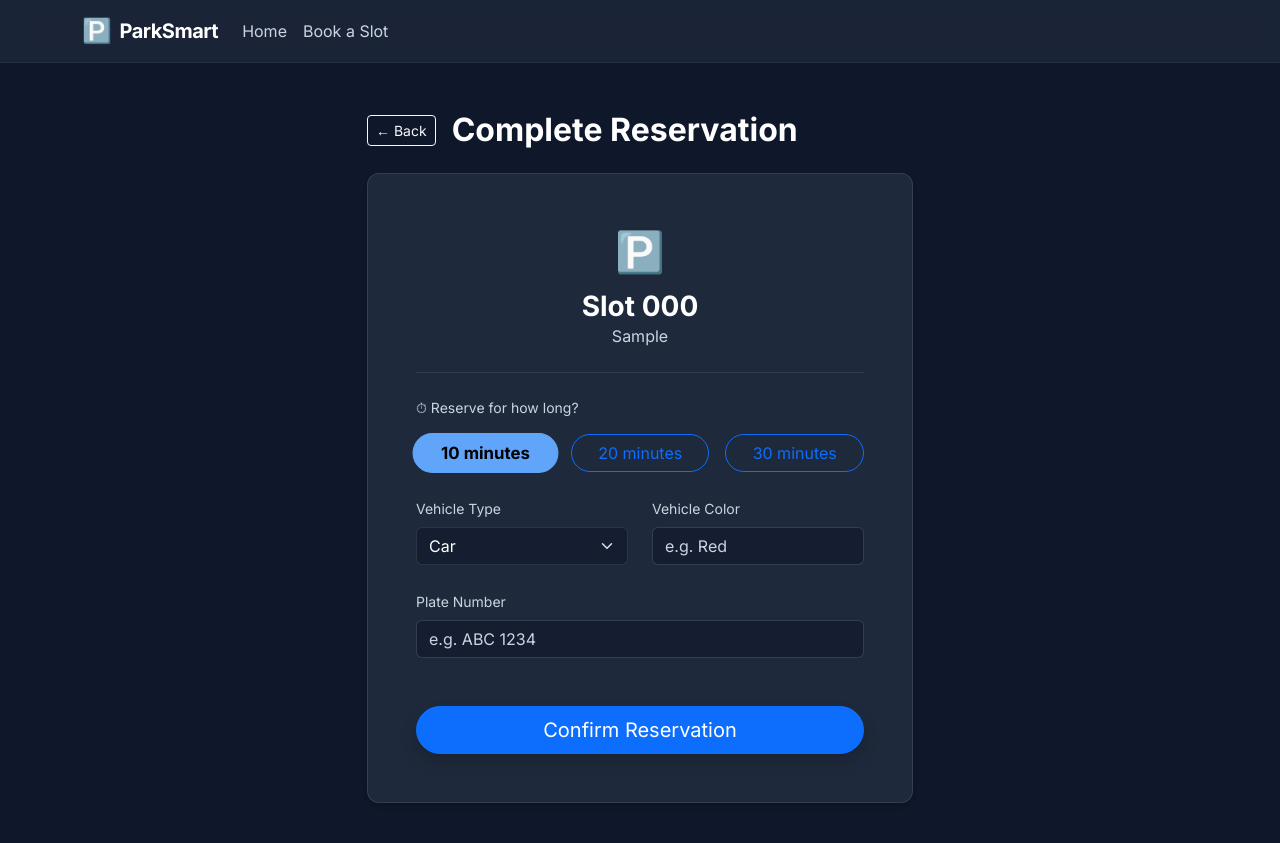
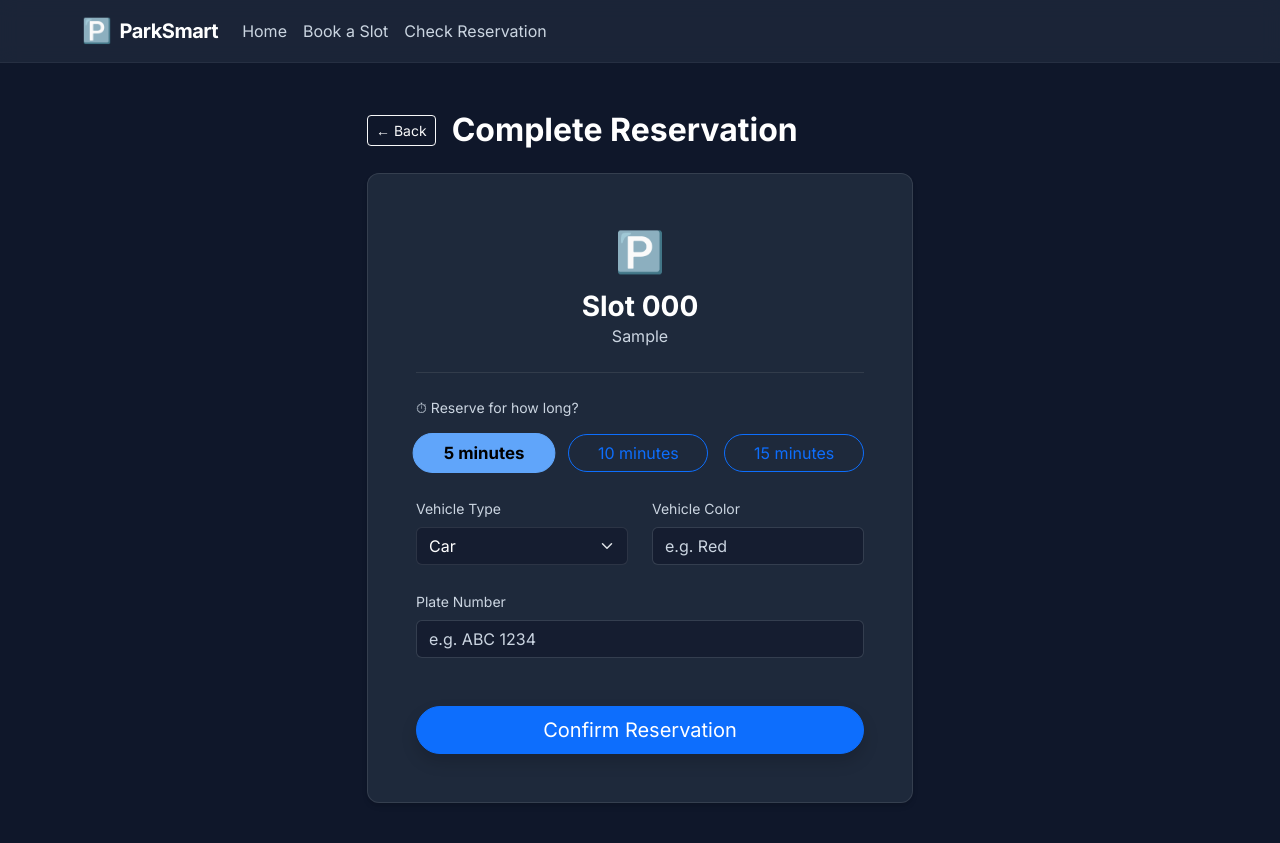
Before and after one commit to LabialDaryl/parkinglot_system, a Django app: page /book/1/ in a window 1280 px wide. Shown: the top 843 px of the page. Run offline with Django 5.2, Linux system fonts and the light colour scheme; tables that the repository leaves empty hold one stand-in row (values such as "Sample post").

Commit message:
add a check reservation

```diff
--- a/bookings/forms.py
+++ b/bookings/forms.py
@@ -10,16 +10,16 @@ class ReservationForm(forms.Form):
         widget=forms.HiddenInput(),
     )
     DURATION_CHOICES = [
+        (5, '5 minutes'),
         (10, '10 minutes'),
-        (20, '20 minutes'),
-        (30, '30 minutes'),
+        (15, '15 minutes'),
     ]
     duration_minutes = forms.ChoiceField(
         choices=DURATION_CHOICES,
         widget=forms.RadioSelect(attrs={
             'class': 'btn-check',
         }),
-        initial=10,
+        initial=5,
         label='Reserve for',
     )
     vehicle_type = forms.ChoiceField(
@@ -47,3 +47,18 @@ class ReservationForm(forms.Form):
             'placeholder': 'e.g. ABC 1234',
         })
     )
+
+    def clean_plate_number(self):
+        plate_number = self.cleaned_data.get('plate_number')
+        if plate_number:
+            # Check if this plate number already has an active or checked_in reservation
+            active_reservation = Reservation.objects.filter(
+                plate_number__iexact=plate_number,
+                status__in=['active', 'checked_in']
+            ).first()
+
+            if active_reservation:
+                raise forms.ValidationError(
+                    f"This vehicle (Plate: {plate_number}) already has an ongoing reservation."
+                )
+        return plate_number
--- a/bookings/models.py
+++ b/bookings/models.py
@@ -61,15 +61,15 @@ class Reservation(models.Model):
 
     slot = models.ForeignKey(ParkingSlot, on_delete=models.CASCADE, related_name='reservations')
     DURATION_CHOICES = [
+        (5, '5 minutes'),
         (10, '10 minutes'),
-        (20, '20 minutes'),
-        (30, '30 minutes'),
+        (15, '15 minutes'),
     ]
 
     booking_code = models.CharField(max_length=5, unique=True, db_index=True)
     reserved_at = models.DateTimeField(auto_now_add=True)
     expires_at = models.DateTimeField()
-    duration_minutes = models.IntegerField(choices=DURATION_CHOICES, default=10, help_text="Reservation duration in minutes")
+    duration_minutes = models.IntegerField(choices=DURATION_CHOICES, default=5, help_text="Reservation duration in minutes")
     status = models.CharField(max_length=20, choices=STATUS_CHOICES, default='active')
     checked_in_at = models.DateTimeField(null=True, blank=True)
 
--- a/bookings/urls.py
+++ b/bookings/urls.py
@@ -13,6 +13,7 @@ urlpatterns = [
     path('receipt/<str:booking_code>/', views.receipt_view, name='receipt'),
     path('status/<str:booking_code>/', views.check_status_api, name='check_status'),
     path('cancel/<str:booking_code>/', views.cancel_reservation_view, name='cancel_reservation'),
+    path('find/', views.find_reservation_view, name='find_reservation'),
 
     # ── Admin ─────────────────────────────────────────────────────────
     path('admin-panel/login/', views.admin_login_view, name='admin_login'),
--- a/bookings/views.py
+++ b/bookings/views.py
@@ -117,6 +117,22 @@ def check_status_api(request, booking_code):
         })
     except Reservation.DoesNotExist:
         return JsonResponse({'error': 'Reservation not found'}, status=404)
+
+
+def find_reservation_view(request):
+    """Handle booking code submission from the navbar modal."""
+    if request.method == 'POST':
+        booking_code = request.POST.get('booking_code', '').strip().upper()
+        if booking_code:
+            try:
+                reservation = Reservation.objects.get(booking_code=booking_code)
+                return redirect('confirmation', booking_code=reservation.booking_code)
+            except Reservation.DoesNotExist:
+                messages.error(request, f'Reservation {booking_code} not found.')
+        else:
+            messages.error(request, 'Please enter a valid booking code.')
+
+    return redirect(request.META.get('HTTP_REFERER', 'home'))
 
 
 def cancel_reservation_view(request, booking_code):
--- a/templates/base.html
+++ b/templates/base.html
@@ -39,6 +39,9 @@
                     <li class="nav-link-item">
                         <a class="nav-link {% if request.resolver_match.url_name == 'select_slot' %}active{% endif %}" href="{% url 'select_slot' %}">Book a Slot</a>
                     </li>
+                    <li class="nav-link-item">
+                        <a class="nav-link" href="#" data-bs-toggle="modal" data-bs-target="#checkReservationModal">Check Reservation</a>
+                    </li>
                 </ul>
                 <ul class="navbar-nav ms-auto">
                     {% if request.session.is_admin %}
@@ -68,6 +71,32 @@
         {% block content %}{% endblock %}
     </main>
 
+    <!-- Check Reservation Modal -->
+    <div class="modal fade" id="checkReservationModal" tabindex="-1" aria-labelledby="checkReservationModalLabel" aria-hidden="true">
+        <div class="modal-dialog modal-dialog-centered">
+            <div class="modal-content glass-panel">
+                <div class="modal-header border-bottom-0">
+                    <h5 class="modal-title" id="checkReservationModalLabel">Find Your Reservation</h5>
+                    <button type="button" class="btn-close btn-close-white" data-bs-dismiss="modal" aria-label="Close"></button>
+                </div>
+                <form method="POST" action="{% url 'find_reservation' %}">
+                    {% csrf_token %}
+                    <div class="modal-body py-4">
+                        <div class="mb-3">
+                            <label for="bookingCodeInput" class="form-label text-muted">Booking Code</label>
+                            <input type="text" class="form-control form-control-lg text-center fw-bold" id="bookingCodeInput" name="booking_code" placeholder="e.g. A9X2B4" required autocomplete="off">
+                            <div class="form-text mt-2 text-muted">Enter the 6-character code you received when booking.</div>
+                        </div>
+                    </div>
+                    <div class="modal-footer border-top-0 d-flex justify-content-between">
+                        <button type="button" class="btn btn-outline-secondary" data-bs-dismiss="modal">Cancel</button>
+                        <button type="submit" class="btn btn-primary px-4 fw-bold">Check Status</button>
+                    </div>
+                </form>
+            </div>
+        </div>
+    </div>
+
     <!-- Footer -->
     <footer class="text-center">
         <div class="container">
```
Also changed, not shown: templates/booking/reservation_form.html (+25 -12 lines).
